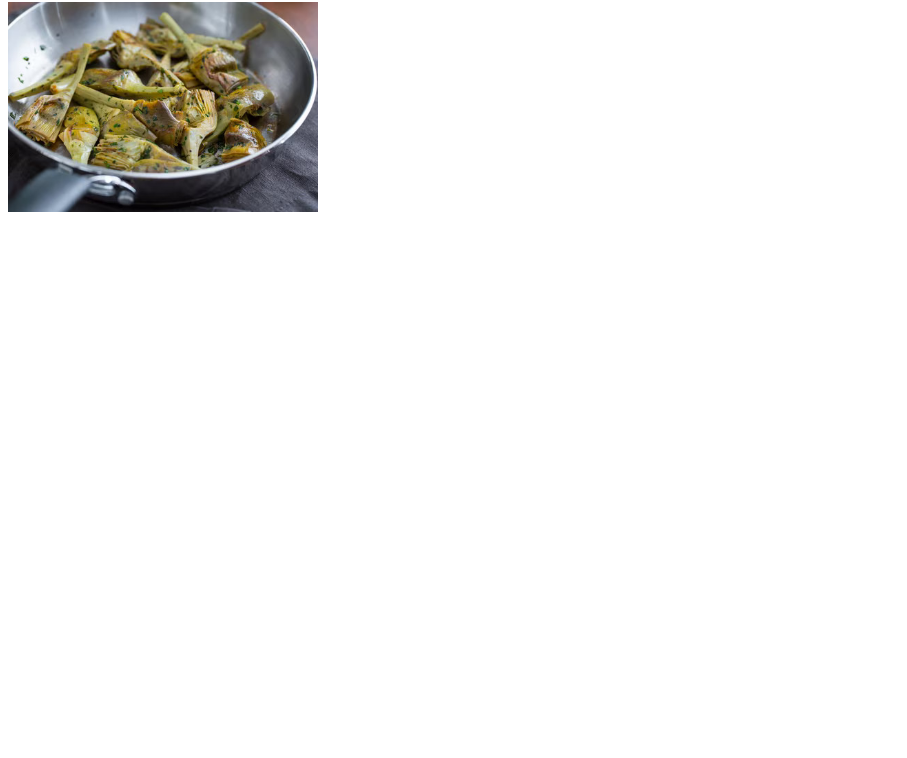
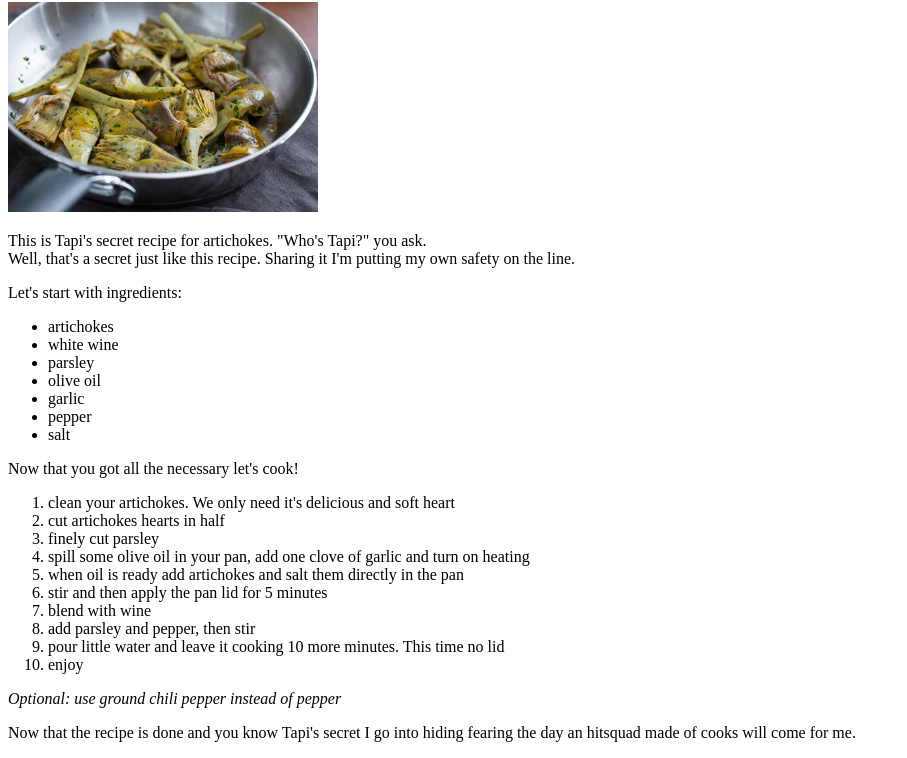
Before and after one commit to R-o-b-S/odin-recipes, a plain HTML site: page recipes/carciofi.html in a window 1280 px wide. Shown: the part 78-836 px from the top of the page, without its empty margins (0-907 px from the left). Before the commit the page ends 800 px from the top, so only its background shows below. Drawn offline with Linux system fonts and the light colour scheme.

Commit message:
carbonara.html fixed some grammar carciofi.html wrote the recipe

```diff
--- a/recipes/carciofi.html
+++ b/recipes/carciofi.html
@@ -10,6 +10,38 @@
     <h1>Carciofi alla Tapi</h1>
     <img src="../images/carciofi.jpg" alt="Carciofi picture" height="210" width="310">
 
+    <p> This is Tapi's secret recipe for artichokes. "Who's Tapi?" you ask.<br>
+        Well, that's a secret just like this recipe. Sharing it I'm putting my own safety on the line.
+    </p>
+
+    <p>Let's start with ingredients:</p>
+    <ul>
+        <li>artichokes</li>
+        <li>white wine</li>
+        <li>parsley</li>
+        <li>olive oil</li>
+        <li>garlic</li>
+        <li>pepper</li>
+        <li>salt</li>
+    </ul>
+
+    <p>Now that you got all the necessary let's cook!</p>
+    <ol>
+        <li>clean your artichokes. We only need it's delicious and soft heart</li>
+        <li>cut artichokes hearts in half</li>
+        <li>finely cut parsley</li>
+        <li>spill some olive oil in your pan, add one clove of garlic and turn on heating</li>
+        <li>when oil is ready add artichokes and salt them directly in the pan</li>
+        <li>stir and then apply the pan lid for 5 minutes</li>
+        <li>blend with wine</li>
+        <li>add parsley and pepper, then stir</li>
+        <li>pour little water and leave it cooking 10 more minutes. This time no lid</li>
+        <li>enjoy</li>
+    </ol>
+    <p><i>Optional: use ground chili pepper instead of pepper</i></p>
+
+    <p>Now that the recipe is done and you know Tapi's secret I go into hiding fearing the day an hitsquad made of cooks
+        will come for me.</p>
 
 </body>
 
```
Also changed, not shown: recipes/carbonara.html (+2 -2 lines).
